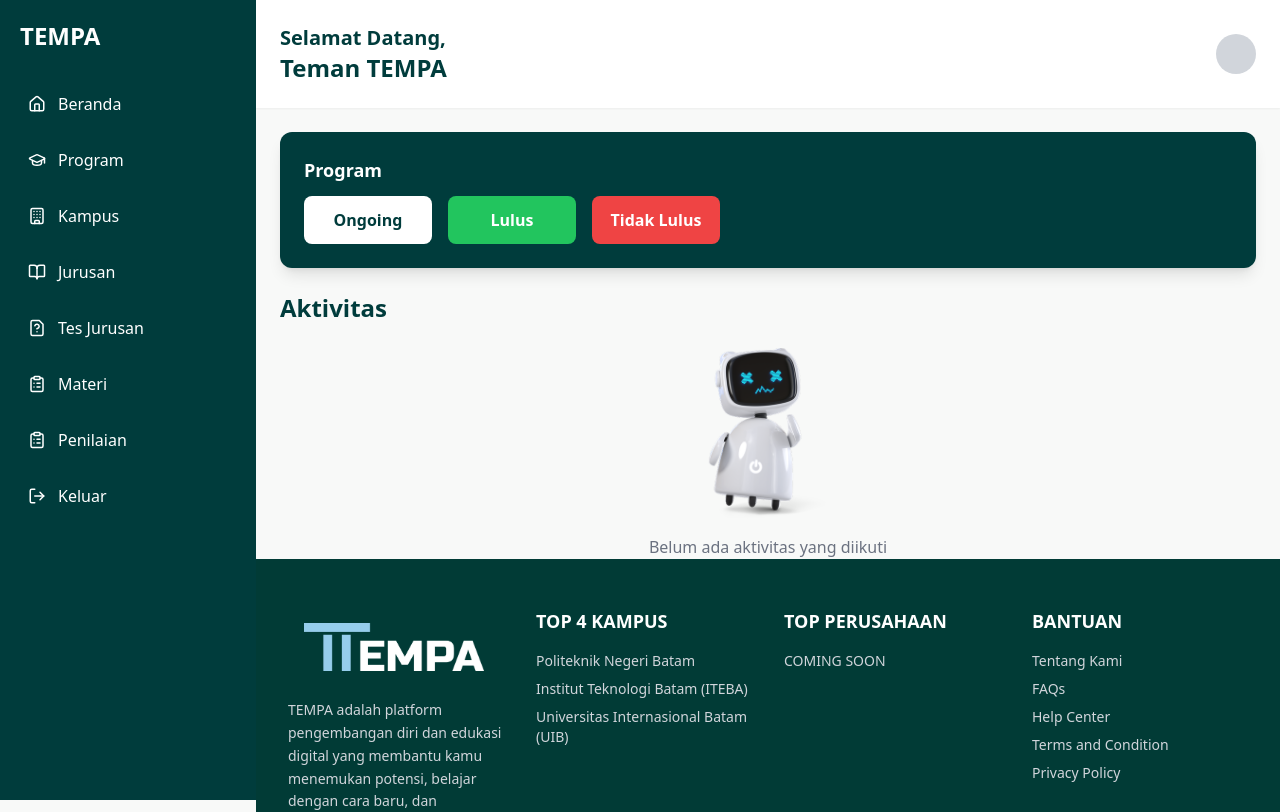
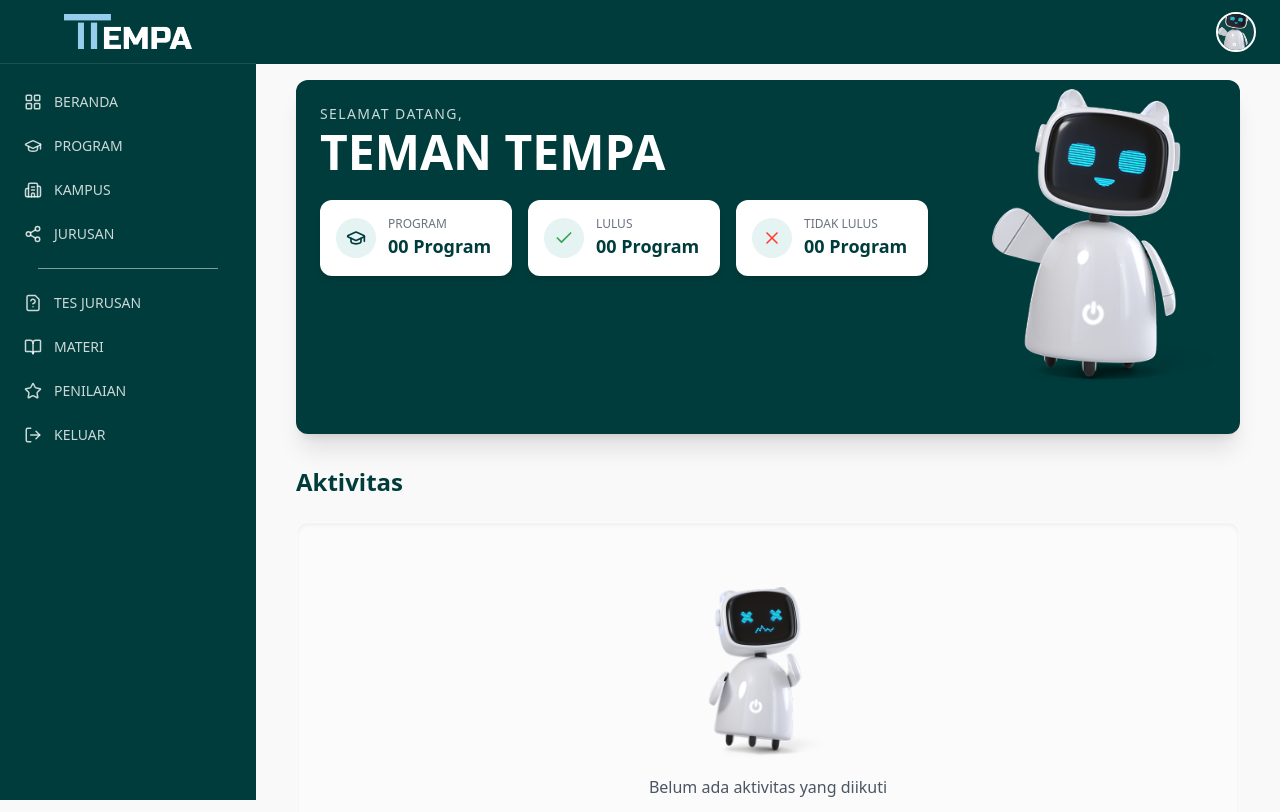
Before and after one commit to Jojo297/TEMPA-FE, a React (Vite) app: page /dashboard-mentee-v2 in a window 1280 px wide. Shown: the top 812 px of the page. Built offline with nearby package versions, Linux system fonts and the light colour scheme.

Commit message:
Dashbord Mentee 2

```diff
--- a/src/components/DashboardMentee.jsx
+++ b/src/components/DashboardMentee.jsx
@@ -1,59 +1,147 @@
 import React from "react";
+import { Check, X, GraduationCap } from "lucide-react";
+
+// ✅ Import komponen Sidebar
 import Sidebar from "@/components/Sidebar";
-import Footer from "@/components/Footer";
-// import robotHappy from "@/assets/robot-happy.png";
+
+// ✅ Import assets
+import robotHappy from "@/assets/robot-happy.png";
 import roboterror from "@/assets/robot-error.png";
 
 const DashboardMentee = () => {
+  const darkText = "#003C3C";
+  const cardBgColor = "#E6F3F3";
+  const heroBg = "#003C3C";
+
+  // Header bar
+  const HeaderBar = () => (
+    <header
+      className="flex items-center justify-end px-6 h-16"
+      style={{ backgroundColor: heroBg }}>
+      <div className="flex items-center gap-4">
+        <div className="w-10 h-10 rounded-full overflow-hidden border-2 border-white bg-white/5">
+          <img
+            src={robotHappy}
+            alt="Profil Robot"
+            className="object-cover w-full h-full"
+          />
+        </div>
+      </div>
+    </header>
+  );
+
   return (
-    <div className="flex min-h-screen bg-[#F8F9F8]">
-      {/* Sidebar */}
+    <div className="min-h-screen bg-[#F8F9F8] flex">
+      {/* Sidebar (imported) */}
       <Sidebar />
 
       {/* Main Content */}
-      <div className="flex-1 flex flex-col">
-        {/* Header Section */}
-        <header className="p-6 bg-white shadow-sm flex justify-between items-center">
-          <div>
-            <h2 className="text-xl font-semibold text-[#003C3C]">
-              Selamat Datang,
-            </h2>
-            <h1 className="text-2xl font-bold text-[#003C3C]">Teman TEMPA</h1>
-          </div>
-          <div className="w-10 h-10 rounded-full bg-gray-300"></div>
-        </header>
+      <div className="flex-1 flex flex-col ml-64">
+        {/* Header */}
+        <HeaderBar />
 
-        {/* Welcome Card */}
-        <section className="p-6">
-          <div className="bg-[#003C3C] text-white rounded-xl p-6 flex justify-between items-center shadow-lg">
-            <div>
-              <h3 className="text-lg font-semibold mb-3">Program</h3>
-              <div className="flex gap-4">
-                <div className="bg-white text-[#003C3C] rounded-lg p-3 w-32 text-center font-semibold">
-                  Ongoing
+        {/* Main Section */}
+        <main className="px-10 pt-4 pb-6 flex-1">
+          {/* Hero Section */}
+          <div
+            className="rounded-xl p-6 shadow-xl flex flex-col md:flex-row items-start justify-between"
+            style={{ backgroundColor: heroBg }}>
+            {/* Left Side */}
+            <div className="flex-1 pr-4">
+              <p className="text-sm tracking-widest text-white/80 mb-1">
+                SELAMAT DATANG,
+              </p>
+              <h1 className="text-4xl md:text-5xl font-extrabold text-white mb-6">
+                TEMAN TEMPA
+              </h1>
+
+              <div className="flex flex-wrap gap-4">
+                {/* Program */}
+                <div className="bg-white rounded-xl p-4 w-48 shadow-md flex items-center gap-3">
+                  <div
+                    className="rounded-full w-10 h-10 flex items-center justify-center text-[#003C3C]"
+                    style={{ backgroundColor: cardBgColor }}>
+                    <GraduationCap className="w-5 h-5" />
+                  </div>
+                  <div>
+                    <p className="text-xs text-gray-500">PROGRAM</p>
+                    <p
+                      className="font-semibold text-lg"
+                      style={{ color: darkText }}>
+                      00 Program
+                    </p>
+                  </div>
                 </div>
-                <div className="bg-green-500 rounded-lg p-3 w-32 text-center font-semibold">
-                  Lulus
+
+                {/* Lulus */}
+                <div className="bg-white rounded-xl p-4 w-48 shadow-md flex items-center gap-3">
+                  <div
+                    className="rounded-full w-10 h-10 flex items-center justify-center text-[#32A852]"
+                    style={{ backgroundColor: cardBgColor }}>
+                    <Check className="w-5 h-5" />
+                  </div>
+                  <div>
+                    <p className="text-xs text-gray-500">LULUS</p>
+                    <p
+                      className="font-semibold text-lg"
+                      style={{ color: darkText }}>
+                      00 Program
+                    </p>
+                  </div>
                 </div>
-                <div className="bg-red-500 rounded-lg p-3 w-32 text-center font-semibold">
-                  Tidak Lulus
+
+                {/* Tidak Lulus */}
+                <div className="bg-white rounded-xl p-4 w-48 shadow-md flex items-center gap-3">
+                  <div
+                    className="rounded-full w-10 h-10 flex items-center justify-center text-[#FF4136]"
+                    style={{ backgroundColor: cardBgColor }}>
+                    <X className="w-5 h-5" />
+                  </div>
+                  <div>
+                    <p className="text-xs text-gray-500">TIDAK LULUS</p>
+                    <p
+                      className="font-semibold text-lg"
+                      style={{ color: darkText }}>
+                      00 Program
+                    </p>
+                  </div>
                 </div>
               </div>
             </div>
-            {/* <img src={robotHappy} alt="Robot" className="w-32 md:w-40" /> */}
+
+            {/* Right Side (Robot) */}
+            <div className="mt-6 md:mt-0 md:ml-6 flex-shrink-0">
+              <img
+                src={robotHappy}
+                alt="Robot TEMPA"
+                className="w-44 md:w-56 object-contain"
+                style={{ position: "relative", top: "-20px" }}
+              />
+            </div>
           </div>
-        </section>
 
-        {/* Aktivitas Section */}
-        <section className="px-6 flex-1">
-          <h2 className="text-2xl font-bold text-[#003C3C] mb-6">Aktivitas</h2>
-          <div className="flex flex-col items-center justify-center text-center text-gray-500">
-            <img src={roboterror} alt="Robot" className="w-40 mb-4" />
-            <p>Belum ada aktivitas yang diikuti</p>
-          </div>
-        </section>
+          {/* Aktivitas Section */}
+          <section className="mt-8">
+            <h2 className="text-2xl font-bold mb-6" style={{ color: darkText }}>
+              Aktivitas
+            </h2>
 
-        <Footer />
+            {/* Empty State */}
+            <div className="flex flex-col items-center justify-center py-16 rounded-xl bg-white/40 border border-white/10 shadow-inner">
+              <img
+                src={roboterror}
+                alt="Belum Ada Aktivitas"
+                className="w-40 mb-4"
+              />
+              <p className="text-gray-600">Belum ada aktivitas yang diikuti</p>
+            </div>
+          </section>
+        </main>
+
+        {/* Footer */}
+        <footer className="px-6 py-4 text-center text-sm text-gray-500">
+          © 2025 TEMPA. All rights reserved.
+        </footer>
       </div>
     </div>
   );
--- a/src/components/Sidebar.jsx
+++ b/src/components/Sidebar.jsx
@@ -1,53 +1,69 @@
 import React from "react";
 import {
-  Home,
+  LayoutGrid,
   GraduationCap,
-  Building,
+  Building2,
+  Share2,
+  FileQuestion,
   BookOpen,
-  FileQuestion,
-  ClipboardList,
+  Star,
   LogOut,
 } from "lucide-react";
 import { Link, useLocation } from "react-router-dom";
+import logo from "@/assets/logo-text.png";
 
 const Sidebar = () => {
   const location = useLocation();
 
   const menuItems = [
-    { name: "Beranda", icon: <Home size={18} />, path: "/" },
-    { name: "Program", icon: <GraduationCap size={18} />, path: "/program" },
-    { name: "Kampus", icon: <Building size={18} />, path: "/kampus" },
-    { name: "Jurusan", icon: <BookOpen size={18} />, path: "/jurusan" },
+    { name: "BERANDA", icon: <LayoutGrid size={18} />, path: "/" },
+    { name: "PROGRAM", icon: <GraduationCap size={18} />, path: "/program" },
+    { name: "KAMPUS", icon: <Building2 size={18} />, path: "/kampus" },
+    { name: "JURUSAN", icon: <Share2 size={18} />, path: "/jurusan" },
+    { separator: true },
     {
-      name: "Tes Jurusan",
+      name: "TES JURUSAN",
       icon: <FileQuestion size={18} />,
       path: "/tes-jurusan",
     },
-    { name: "Materi", icon: <ClipboardList size={18} />, path: "/materi" },
-    {
-      name: "Penilaian",
-      icon: <ClipboardList size={18} />,
-      path: "/penilaian",
-    },
-    { name: "Keluar", icon: <LogOut size={18} />, path: "/logout" },
+    { name: "MATERI", icon: <BookOpen size={18} />, path: "/materi" },
+    { name: "PENILAIAN", icon: <Star size={18} />, path: "/penilaian" },
+    { name: "KELUAR", icon: <LogOut size={18} />, path: "/logout" },
   ];
 
   return (
-    <div className="bg-[#003C3C] text-white w-64 h-screen p-5 flex flex-col">
-      <h1 className="text-2xl font-bold mb-8">TEMPA</h1>
-      <ul className="space-y-4">
-        {menuItems.map((item, index) => (
+    <div className="bg-[#003C3C] text-white w-64 h-screen flex flex-col fixed">
+      <div className="flex items-center justify-center px-6 py-4 h-16 border-b border-white/10">
+        <img
+          src={logo}
+          alt="Logo TEMPA"
+          className="w-32 object-contain" // ubah ukuran sesuai kebutuhan
+        />
+      </div>
+
+      {/* Menu */}
+      <ul className="flex flex-col mt-4 w-full flex-1">
+        {menuItems.map((item, index) =>
+          item.separator ? (
+            <hr
+              key={`sep-${index}`}
+              className="my-3 mx-auto w-[70%] border-t border-white/50"
+            />
+          ) : (
             <li key={index}>
               <Link
                 to={item.path}
-              className={`flex items-center gap-3 p-2 rounded-md hover:bg-[#025858] transition ${
-                location.pathname === item.path ? "bg-[#025858]" : ""
+                className={`flex items-center gap-3 px-6 py-3 text-sm font-medium transition-all ${
+                  location.pathname === item.path
+                    ? "bg-white text-[#003C3C] border-r-4 border-[#32A852] font-semibold"
+                    : "hover:bg-white/10 text-white/80"
                 }`}>
                 {item.icon}
-              <span>{item.name}</span>
+                <span className="font-medium">{item.name}</span>
               </Link>
             </li>
-        ))}
+          )
+        )}
       </ul>
     </div>
   );
```
Also changed, not shown: src/assets/robot-happy.png (added). Lines whose indentation alone changed are shown as unchanged.
